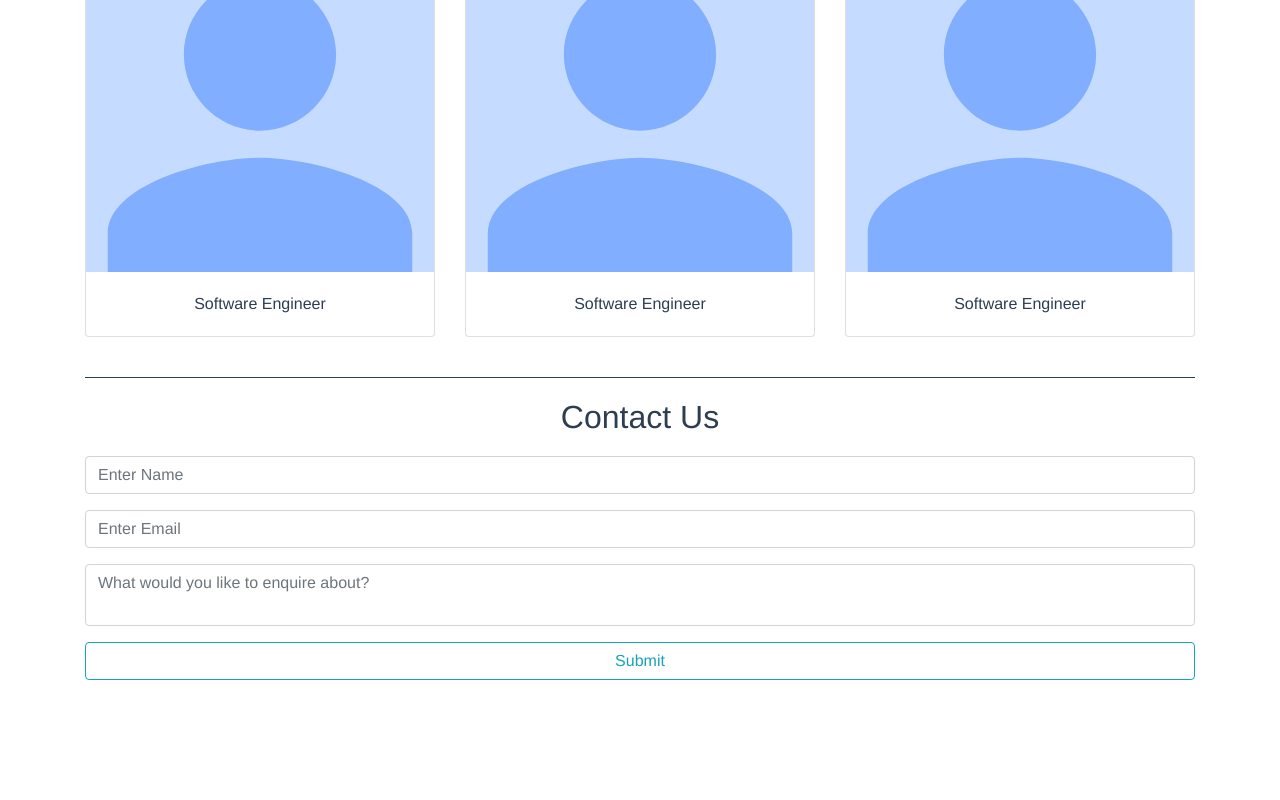
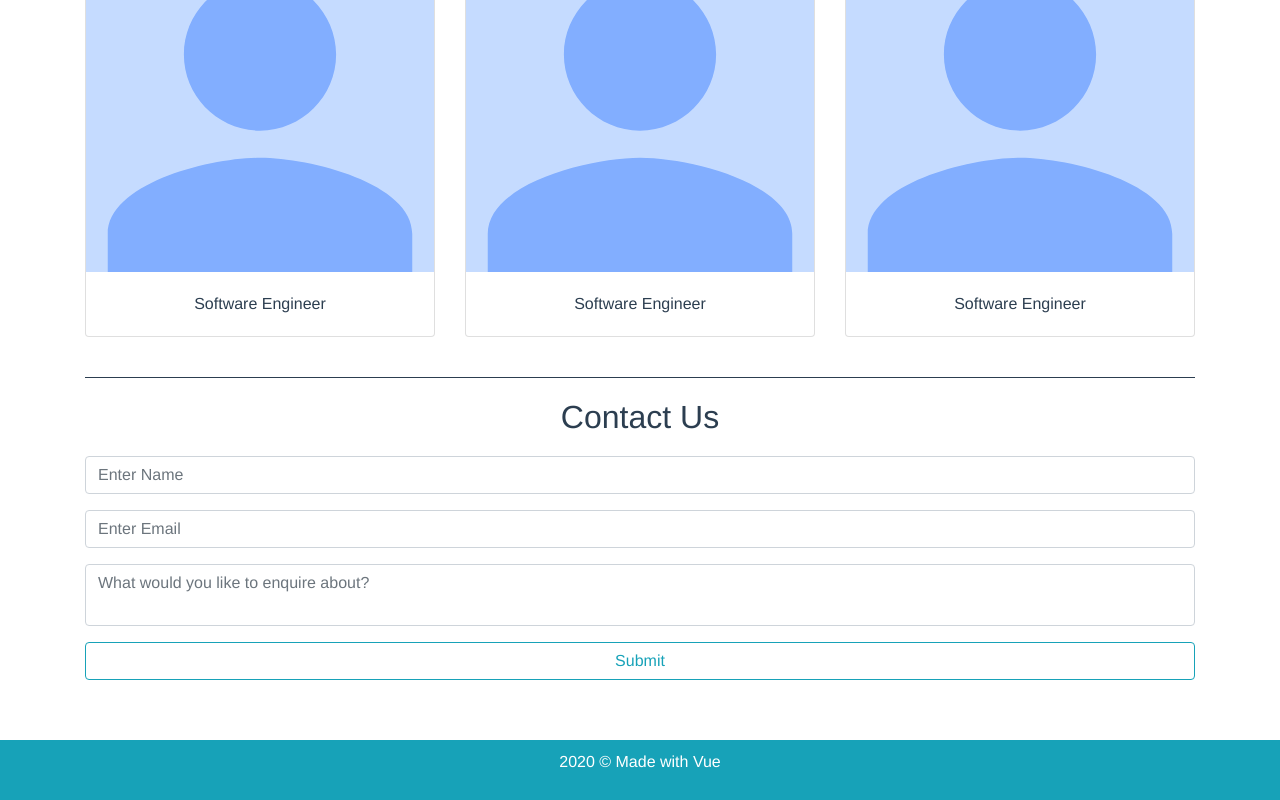
Before and after one commit to NabeelahY/glowing-octo-waddle, a Vue app: page / in a window 1280 px wide. Shown: the part 1386-2186 px from the top of the page. Before the commit the page ends 2126 px from the top, so only its background shows below. Built offline with nearby package versions, Linux system fonts and the light colour scheme.

Commit message:
Add footer

```diff
--- a/src/App.vue
+++ b/src/App.vue
@@ -6,6 +6,7 @@
     <Services />
     <Team />
     <Contact />
+    <Footer />
   </div>
 </template>
 
@@ -16,8 +17,7 @@ import About from "./components/About.vue";
 import Services from "./components/Services.vue";
 import Team from "./components/Team.vue";
 import Contact from "./components/Contact.vue";
-
-
+import Footer from "./components/Footer.vue";
 
 export default {
   name: "App",
@@ -27,7 +27,8 @@ export default {
     About,
     Services,
     Team,
-    Contact
+    Contact,
+    Footer
   }
 };
 </script>
--- /dev/null
+++ b/src/components/Footer.vue
@@ -0,0 +1,26 @@
+<template>
+  <div class="footer">
+    <p>{{time}} &copy; Made with Vue</p>
+  </div>
+</template>
+
+<script>
+export default {
+  data() {
+    return {
+      time: new Date().getFullYear()
+    };
+  }
+};
+</script>
+
+<style scoped>
+.footer {
+  background-color: #17a2b8;
+  padding: 10px 0;
+}
+p {
+  text-align: center;
+  color: #fff;
+}
+</style>
```
